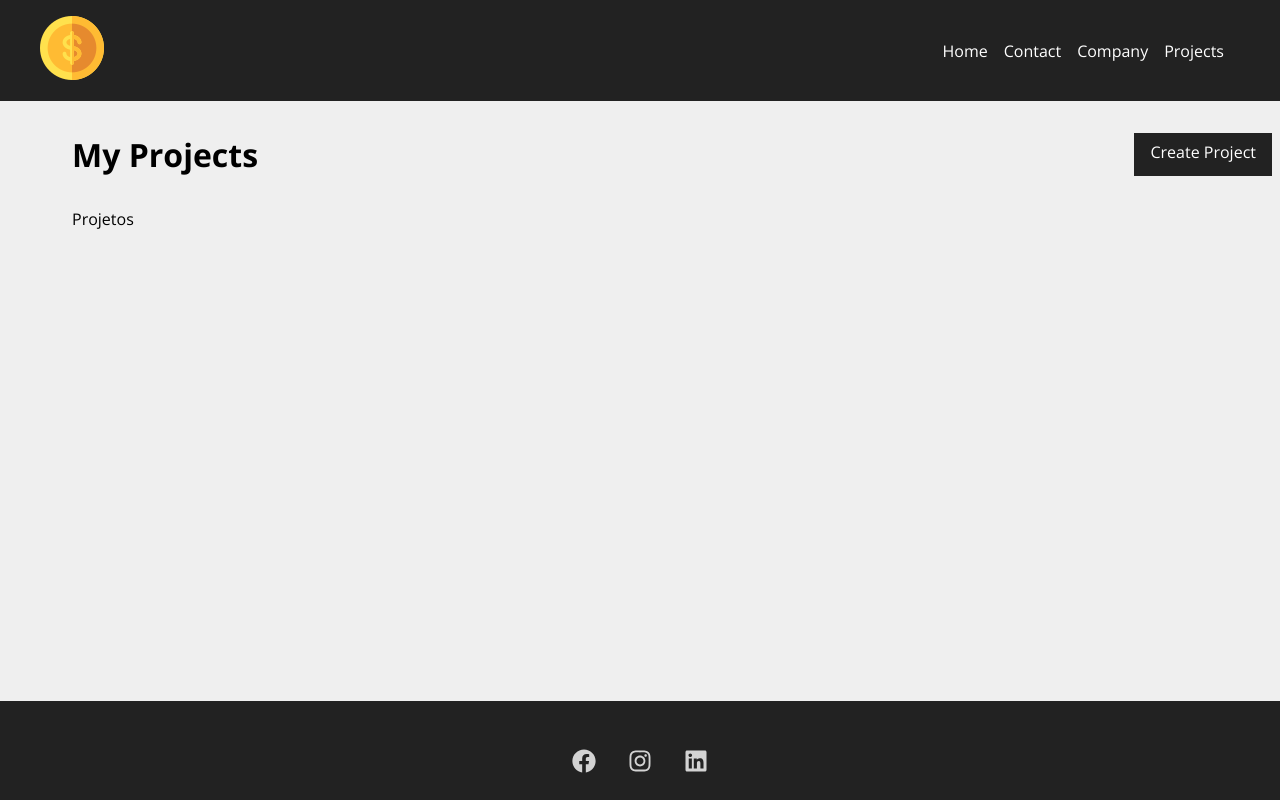
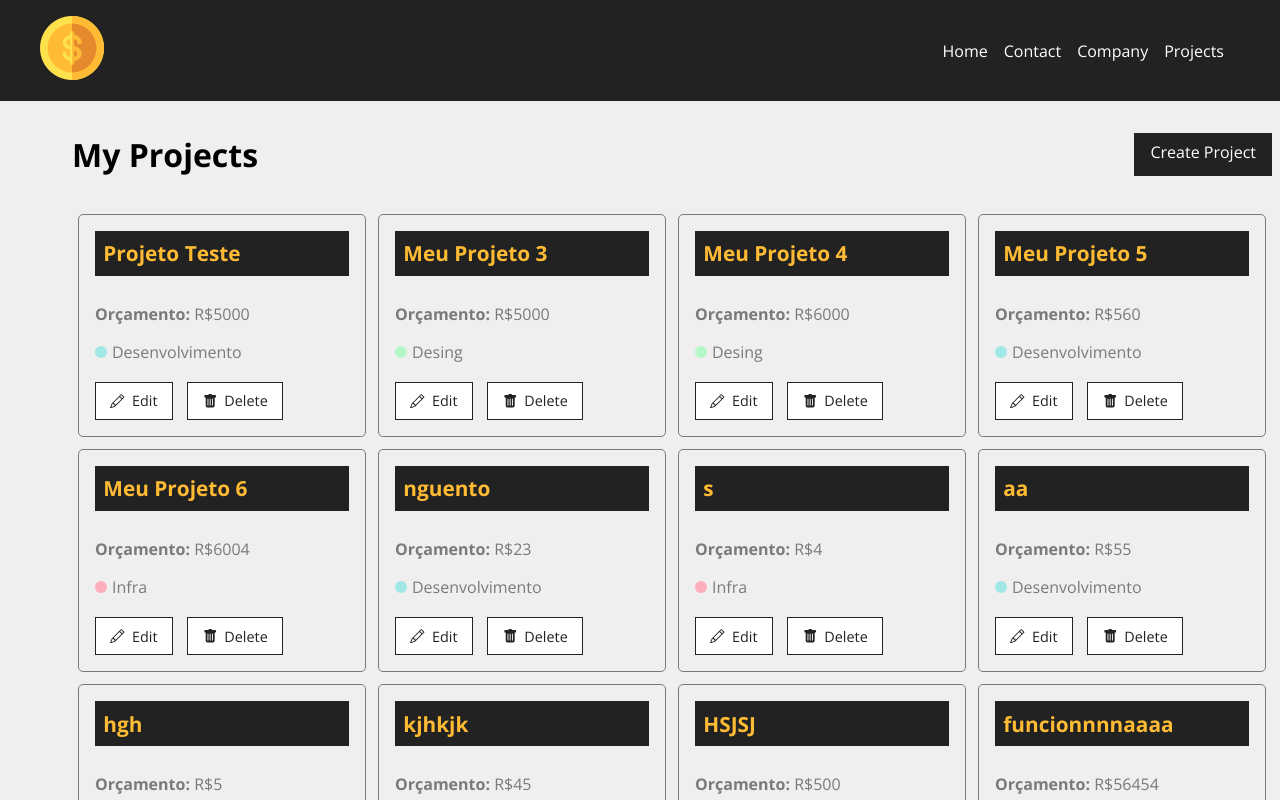
Before and after one commit to NatanSan2002/React-JS, a React (Create React App) app in the folder React/Hora_de_Codar_Projeto/projeto_hc/: page /projects in a window 1280 px wide. Shown: the top 800 px of the page. Built offline with nearby package versions, Linux system fonts and the light colour scheme; data requests are answered from the project's data file.

Commit message:
27/05/22

```diff
--- a/React/Hora_de_Codar_Projeto/projeto_hc/db.json
+++ b/React/Hora_de_Codar_Projeto/projeto_hc/db.json
@@ -175,6 +175,17 @@
       "cost": 0,
       "services": [],
       "id": 16
+    },
+    {
+      "name": "Project Create",
+      "budget": "6500",
+      "category": {
+        "id": "4",
+        "name": "Planejamento"
+      },
+      "cost": 0,
+      "services": [],
+      "id": 17
     }
   ],
   "categories": [
--- a/React/Hora_de_Codar_Projeto/projeto_hc/src/components/Project/ProjectCard.js
+++ b/React/Hora_de_Codar_Projeto/projeto_hc/src/components/Project/ProjectCard.js
@@ -1,10 +1,28 @@
 import style from "./ProjectCard.module.css";
+
+import {Link} from "react-router-dom";
+
 
 import {BsPencil,BsFillTrashFill} from "react-icons/bs"
 
 function ProjectCard({id,name,budget,category,handleRemove}) {
 return (
-<p>projeto</p>
+<div className={style.project_card}>
+<h4>{name}</h4>
+<p>
+<span> Orçamento: </span> R${budget}
+</p>
+<p className={style.category_text}>
+<span className={style[category.toLowerCase()]}></span> {category}
+</p>
+<div className={style.project_card_actions}>
+<Link to="/"><BsPencil/> Edit</Link>
+
+<button>
+    <BsFillTrashFill/> Delete
+</button>
+</div>
+</div>
 )
 }
 
--- a/React/Hora_de_Codar_Projeto/projeto_hc/src/components/Project/ProjectCard.module.css
+++ b/React/Hora_de_Codar_Projeto/projeto_hc/src/components/Project/ProjectCard.module.css
@@ -0,0 +1,84 @@
+.project_card{
+margin:0.5%;
+padding:1em;
+color:black;
+border:solid 1px #7a7a7a;
+border-radius:5px;
+width:24%;
+}
+
+.project_card h4 {
+background: #222;
+color:#FFBB33;
+padding:0.4em;
+margin-bottom:1.3em;
+font-size:1.3em;
+}
+
+.project_card p {
+color:#7a7a7a;
+margin-bottom:1em;
+}
+
+
+.project_card p  span{
+font-weight: bold;
+}
+
+/*|||||*/
+
+.category_text {
+display:flex;
+align-items:center;
+}
+
+.category_text span {
+display:block;
+width:12px;
+height:12px;
+border-radius:50%;
+background:#CCC;
+margin-right:5px;
+}
+
+.category_text .infra{background:#FFAEBC;}
+
+.category_text .desenvolvimento {background:#A0E7E5;}
+
+.category_text .desing{background:#B4F8C8;}
+
+.category_text .planejamento{background:#FBE7C6;}
+
+
+/*||||||*/
+
+.project_card_actions{
+margin-top:1.2em;
+display:flex;
+align-items:center;
+}
+
+.project_card_actions a, .project_card_actions button{
+text-decoration: none;
+border:none;
+background-color: #FFF;
+color:#222;
+font-size: .9em;
+padding:0.6em 1em;
+margin-right:1em;
+cursor:pointer;
+border:1px solid #222;
+display:flex;
+align-items:center;
+justify-content:center;
+transition:0.5s;
+}
+
+.project_card_actions svg{
+margin-right:0.5em;
+}
+
+.project_card_actions a:hover,
+.project_card_actions button:hover {
+background:#222; color:#FFBB33;
+}
--- a/React/Hora_de_Codar_Projeto/projeto_hc/src/components/Projects.js
+++ b/React/Hora_de_Codar_Projeto/projeto_hc/src/components/Projects.js
@@ -13,6 +13,13 @@ function Projects() {
 
 const [projects,setProjects] = useState([]);
 
+
+const location = useLocation();
+let message = "";
+if(location.state){
+message = location.state.message;
+}
+
 useEffect(
 () => {fetch("http://localhost:5000/projects",
 {method: "GET",
@@ -22,11 +29,7 @@ headers: {"Content-Type":"application/json"}})
 console.log(data)})
 .catch(error => console.log(error))}, [])
 
-const location = useLocation();
-let message = "";
-if(location.state){
-message = location.state.message;
-}
+
 
 return(
 <div className={style.project_container}>
@@ -36,7 +39,18 @@ return(
 </div>
 {message && (<Message type="success" msg={message}/>)}
 <Container customClass="start">
-    <p>Projetos</p>
+{projects.length > 0 &&
+projects.map((p) => (
+<ProjectCard
+name={p.name}
+id={p.id}
+budget={p.budget}
+category={p.category.name}
+key={p.id}
+
+/>
+)
+)}
 </Container>
 </div>
 )
```
Also changed, not shown: 1 other file (tests, documents, lock files or other folders).
